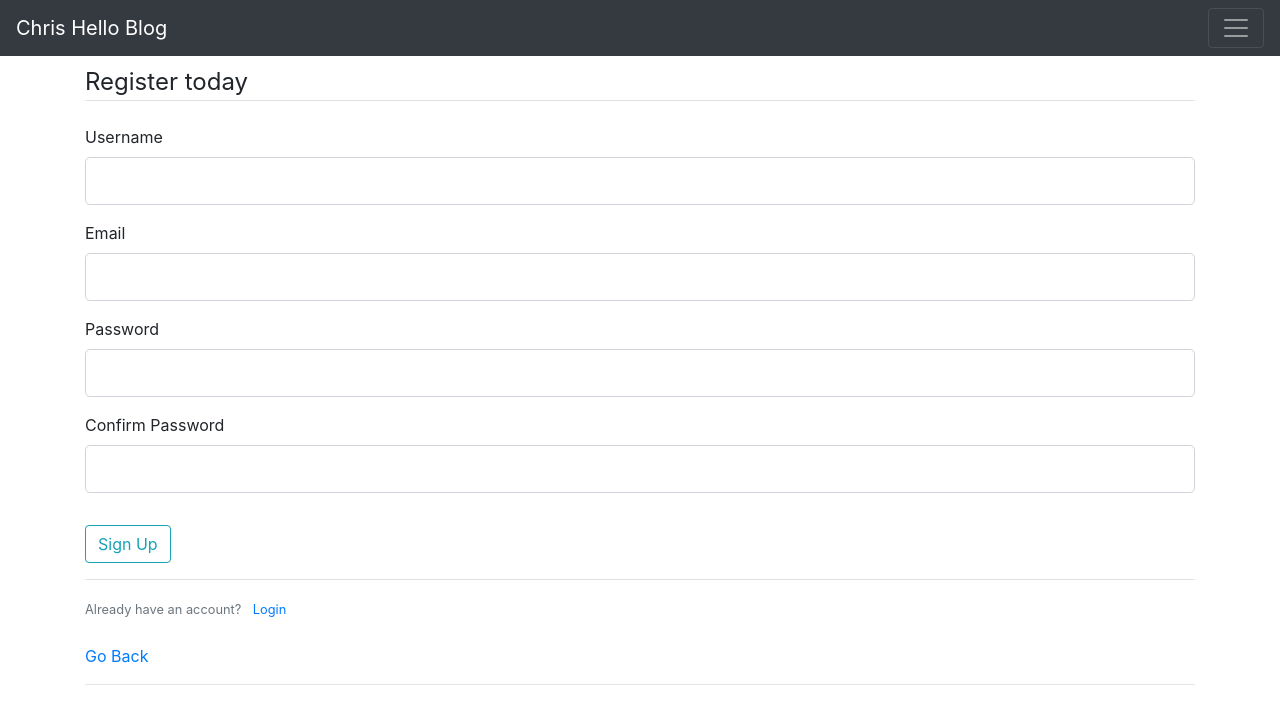
After one commit to chuac/Flask-Blog, a Flask app: page /register in a window 1280 px wide. The commit adds this page. Shown: the top 724 px of the page. Run offline with Flask 2, Linux system fonts and the light colour scheme; some libraries are stand-ins or nearby versions.

Commit message:
Done Register, Login routes and templates. Can now render flash messages in base.html. Cleaned up links to now use 'url_for()'

```diff
--- a/hello.py
+++ b/hello.py
@@ -1,10 +1,13 @@
-from flask import Flask, render_template, request, redirect #import flask library that we installed. render_template helps use templates
+from flask import Flask, render_template, request, redirect, url_for, flash #import flask library that we installed. render_template helps use templates
+from forms import RegistrationForm, LoginForm #from the forms.py that we created
 from flask_sqlalchemy import SQLAlchemy
 from datetime import datetime
 #vid 1:22:59
 app = Flask(__name__) # create a flask app
 app.config['SQLALCHEMY_DATABASE_URI'] = 'sqlite:///posts.db'
 db = SQLAlchemy(app)
+
+app.config['SECRET_KEY'] = '17e7dd8d7afca3977c38e1a69a07ab45' #added secret key to help with secure cookies with user logins
 
 class BlogPost(db.Model): #each class variable is considered a piece of data in your database
     id = db.Column(db.Integer, primary_key = True)
@@ -42,7 +45,7 @@ def posts():
         new_post = BlogPost(title = post_title, content = post_content, author = post_author)
         db.session.add(new_post) #add to db in this session
         db.session.commit() #now saved permanently in the db
-        return redirect('/posts')
+        return redirect(url_for('posts'))
     else:
         all_posts = BlogPost.query.order_by(BlogPost.date_posted).all()
         return render_template('posts.html', posts = all_posts) #you will have access in html to this posts variable
@@ -52,7 +55,7 @@ def delete(id):
     post = BlogPost.query.get_or_404(id)
     db.session.delete(post)
     db.session.commit()
-    return redirect('/posts')
+    return redirect(url_for('posts'))
 
 @app.route('/posts/edit/<int:id>', methods=['GET', 'POST'])
 def edit(id):
@@ -65,7 +68,7 @@ def edit(id):
         post.author = request.form['author']
         post.content = request.form['content']
         db.session.commit()
-        return redirect('/posts')
+        return redirect(url_for('posts'))
     else:
         return render_template('edit.html', post = post) #sending over the post we are editing to the html side, as variable: post
 
@@ -78,9 +81,30 @@ def new_post():
         new_post = BlogPost(title = post_title, content = post_content, author = post_author)
         db.session.add(new_post) #add to db in this session
         db.session.commit() #now saved permanently in the db
-        return redirect('/posts')
+        return redirect(url_for('posts'))
     else:
         return render_template('new_post.html')
+
+@app.route('/register', methods=['GET', 'POST'])
+def register():
+    form = RegistrationForm()
+    if form.validate_on_submit(): # validate POST data
+        flash(f"Account created for {form.username.data}!", 'success') # flash message, using python f-strings. 2nd arg is a "category". 'success' is Bootstrap style
+        return redirect(url_for('posts')) # is a valid form so now we redirect to posts page
+    return render_template('register.html', form = form)
+
+@app.route('/login', methods=['GET', 'POST'])
+def login():
+    form = LoginForm()
+    if form.validate_on_submit(): # validate POST data
+        if form.email.data == 'admin@blog.com' and form.password.data == 'pass':
+            flash(f"Login successful!", 'success') # flash message, using python f-strings. 2nd arg is a "category". 'success' is Bootstrap style
+            return redirect(url_for('posts')) # is a valid form so now we redirect to posts page
+        else:
+            flash(f"Login unsuccessful. Please check email and password", 'danger')
+        #flash(f"Login successful for {form.username.data}!", 'success') # flash message, using python f-strings. 2nd arg is a "category". 'success' is Bootstrap style
+        #return redirect(url_for('posts')) # is a valid form so now we redirect to posts page
+    return render_template('login.html', form = form)
 
 
 @app.route('/home2')
--- a/templates/base.html
+++ b/templates/base.html
@@ -29,9 +29,9 @@
           <li class="nav-item dropdown">
             <a class="nav-link dropdown-toggle" href="#" id="dropdown01" data-toggle="dropdown" aria-haspopup="true" aria-expanded="false">Dropdown</a>
             <div class="dropdown-menu" aria-labelledby="dropdown01">
+              <a class="dropdown-item" href="{{ url_for('login') }}">Login</a>
+              <a class="dropdown-item" href="{{ url_for('register') }}">Register</a>
               <a class="dropdown-item" href="http://google.com">Google</a>
-              <a class="dropdown-item" href="http://google.com">Google2</a>
-              <a class="dropdown-item" href="http://google.com">Google3</a>
             </div>
           </li>
         </ul>
@@ -42,8 +42,20 @@
     </nav>
 
 
-    <div class="container">
+    <div class="container mt-2">
+
+      {% with messages = get_flashed_messages(with_categories = true) %} <!-- grab the flash category passed to us from route or elsewhere -->
+        {% if messages %} <!-- if there are messages to display-->
+          {% for category, message in messages %}
+              <div class="alert alert-{{ category }}"> <!-- grab the category given to us and pass it in, Bootstrap style-->
+                {{ message }} <!-- render the actual flash message -->
+              </div>
+          {% endfor %}
+        {% endif %}
+      {% endwith %}
+
       {% block body %} {% endblock %}
+
     </div>
 
     <script src="https://code.jquery.com/jquery-3.4.1.slim.min.js" integrity="sha384-J6qa4849blE2+poT4WnyKhv5vZF5SrPo0iEjwBvKU7imGFAV0wwj1yYfoRSJoZ+n" crossorigin="anonymous"></script>
--- a/templates/edit.html
+++ b/templates/edit.html
@@ -23,6 +23,6 @@
 
 </form>
 <br>
-<a href="/posts">Go Back</a>
+<a href="url_for('posts')">Go Back</a>
 <hr>
 {% endblock %}
--- a/templates/new_post.html
+++ b/templates/new_post.html
@@ -23,6 +23,6 @@
 
 </form>
 <br>
-<a href="/posts">Go Back</a>
+<a href="url_for('posts')">Go Back</a>
 <hr>
 {% endblock %}
--- /dev/null
+++ b/templates/register.html
@@ -0,0 +1,82 @@
+{% extends 'base.html' %}
+
+{% block head %}
+<title>Register</title>
+{% endblock %}
+
+{% block body %}
+
+<div>
+    <form action="" method="POST"> <!-- it'll post the action onto the same route we're already on -->
+        {{ form.hidden_tag() }} <!-- adds a CSRF token (Cross Site Request Forgery) to protect against attacks -->
+        <fieldset class="form-group"> <!-- Bootstrap stuff to make it look nicer -->
+            <legend class="border-bottom mb-4">Register today</legend> <!-- border at bottom with margin 4-->
+            <div class="form-group">
+                {{ form.username.label(class="form-control-label") }} <!-- Prints label for our username field. The class stuff in parenthesis is just Bootstrap-->
+
+                {% if form.username.errors %} <!-- error found in form input -->
+                    {{ form.username(class="form-control form-control-lg is-invalid") }} <!-- show a form input box with Bootstrap is-invalid style-->
+                    <div class="invalid-feedback"> <!-- Bootstrap style -->
+                        {% for error in form.username.errors %} <!-- iterate and render all the errors -->
+                            <span>{{ error }}</span>
+                        {% endfor %}
+                    </div>
+                {% else %}
+                    {{ form.username(class="form-control form-control-lg") }} <!-- renders the actual field for our username, plus some Bootstrap-->
+                {% endif %}
+            </div>
+            <div class="form-group">
+                {{ form.email.label(class="form-control-label") }} <!-- these fields, like email, correspond to the variables set in our forms.py -->
+                {% if form.email.errors %} <!-- error found in form input -->
+                    {{ form.email(class="form-control form-control-lg is-invalid") }} <!-- show a form input box with Bootstrap is-invalid style-->
+                    <div class="invalid-feedback"> <!-- Bootstrap style -->
+                        {% for error in form.email.errors %} <!-- iterate and render all the errors -->
+                            <span>{{ error }}</span>
+                        {% endfor %}
+                    </div>
+                {% else %}
+                    {{ form.email(class="form-control form-control-lg") }} <!-- renders the actual field for our username, plus some Bootstrap-->
+                {% endif %}
+            </div>
+            <div class="form-group">
+                {{ form.password.label(class="form-control-label") }}
+                {% if form.password.errors %} <!-- error found in form input -->
+                    {{ form.password(class="form-control form-control-lg is-invalid") }} <!-- show a form input box with Bootstrap is-invalid style-->
+                    <div class="invalid-feedback"> <!-- Bootstrap style -->
+                        {% for error in form.password.errors %} <!-- iterate and render all the errors -->
+                            <span>{{ error }}</span>
+                        {% endfor %}
+                    </div>
+                {% else %}
+                    {{ form.password(class="form-control form-control-lg") }} <!-- renders the actual field for our username, plus some Bootstrap-->
+                {% endif %}
+            </div>
+            <div class="form-group">
+                {{ form.confirm_password.label(class="form-control-label") }}
+                {% if form.confirm_password.errors %} <!-- error found in form input -->
+                    {{ form.confirm_password(class="form-control form-control-lg is-invalid") }} <!-- show a form input box with Bootstrap is-invalid style-->
+                    <div class="invalid-feedback"> <!-- Bootstrap style -->
+                        {% for error in form.confirm_password.errors %} <!-- iterate and render all the errors -->
+                            <span>{{ error }}</span>
+                        {% endfor %}
+                    </div>
+                {% else %}
+                    {{ form.confirm_password(class="form-control form-control-lg") }} <!-- renders the actual field for our username, plus some Bootstrap-->
+                {% endif %}
+            </div>
+        </fieldset>
+        <div class="form-group">
+            {{ form.submit(class="btn btn-outline-info") }} <!-- our submit button styled with Bootstrap "Info" button style + an outline -->
+
+        </div>
+    </form>
+</div>
+<div class="border-top pt-3">
+    <small class="text-muted">
+        Already have an account? <a class="ml-2" href="{{ url_for('login') }}">Login</a>
+    </small>
+</div>
+<br>
+<a href="url_for('posts')">Go Back</a>
+<hr>
+{% endblock %}
```
Also changed, not shown: forms.py (+4 -4 lines), templates/login.html (added, +61 -0 lines).
